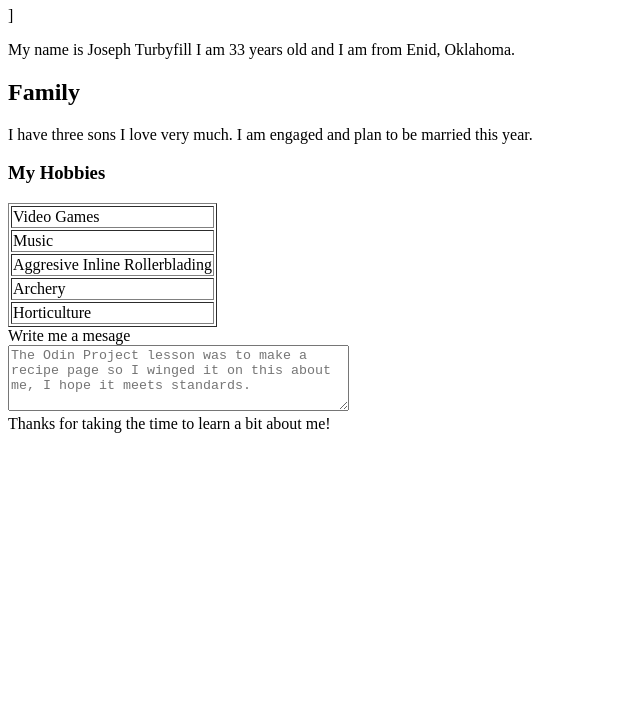
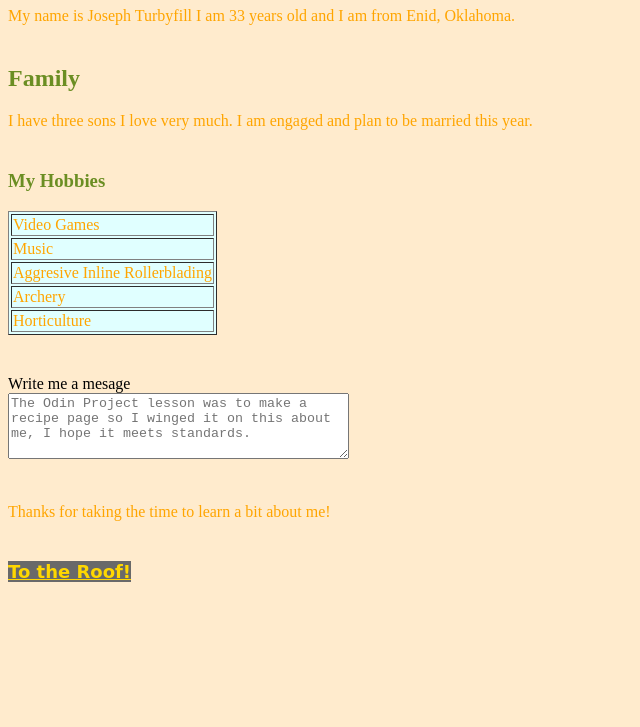
Before and after one commit to turbyfilljoseph/about-me, a plain HTML site: page index.html in a window 1280 px wide. Shown: the part 73-800 px from the top of the page, without its empty margins (0-640 px from the left). Drawn offline with Linux system fonts and the light colour scheme.

Commit message:
update index.html

```diff
--- a/index.html
+++ b/index.html
@@ -1,6 +1,7 @@
 <!DOCTYPE html>
 <html lang="en">
 <head>
+    <link rel="stylesheet" href="style.css">
     <meta charset="UTF-8">
     <meta name="viewport" content="width=device-width, initial-scale=1.0">
     <title>About Me</title>
@@ -9,7 +10,7 @@
 <body>
     <header>
     <h1>About Me</h1>
-    </header>]
+    </header>
 
     <section>
     <p>My name is Joseph Turbyfill I am 33 years old and I am from Enid, Oklahoma.</p>
@@ -23,7 +24,7 @@
      <section>
     <h3>My Hobbies</h3>
 
-    <table border="1">
+    <table class="hobbies-table" border="1">
         <tr><td>Video Games</td></tr>
         <tr><td>Music</td></tr>
         <tr><td>Aggresive Inline Rollerblading</td></tr>
@@ -40,11 +41,14 @@
 
 
 
-
+<section>
 <footer>Thanks for taking the time to learn a bit about me!</footer>
+</section>
 
 
-
+<section>
+<a href="https://github.com/turbyfilljoseph/about-me" target="_blank" rel="noopener noreferrer">To the Roof!</a>
+</section>
 
 </body>
 
--- /dev/null
+++ b/style.css
@@ -0,0 +1,7 @@
+body { background-color: blanchedalmond;}
+h1 {color: darkgreen;}
+h2,h3 {color: olivedrab;}
+a {color: gold; background-color: dimgray;font-size:large; font-weight: bold; font-family:cursive; display: inline-block;}
+p,footer {color:orange;}
+section {margin-bottom: 40px;}
+.hobbies-table {background-color:lightcyan; color: orange;}
```
